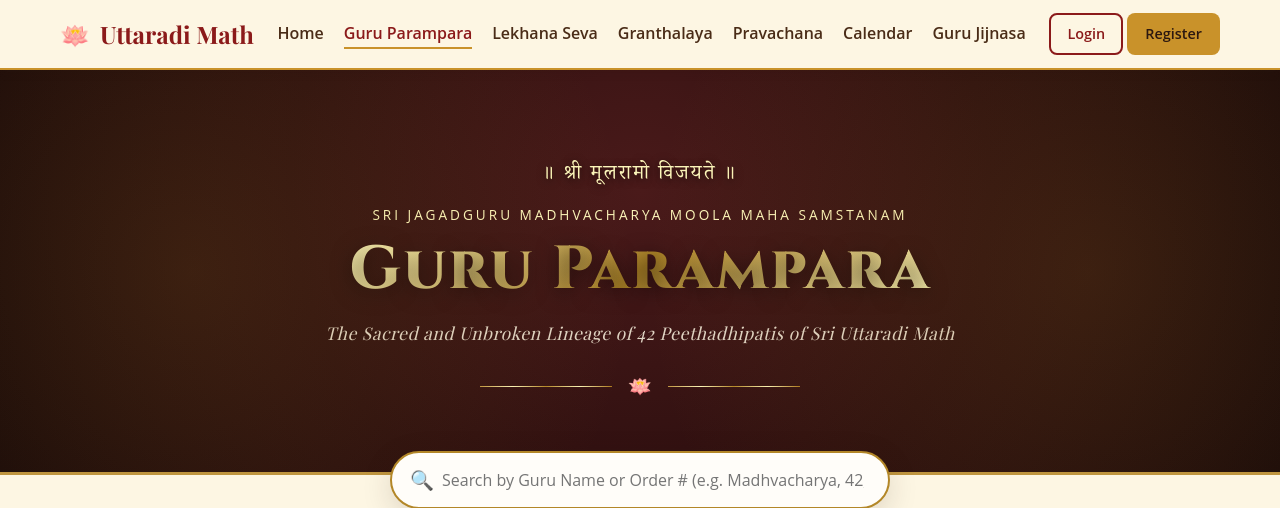
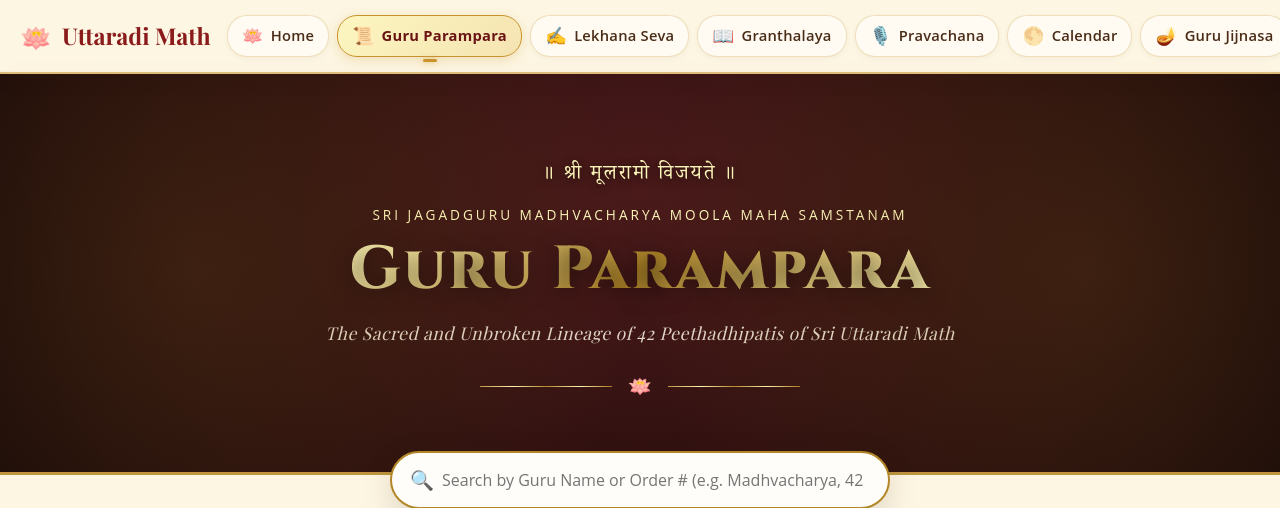
Before and after one commit to karthikvharihar-stack/Guru-Project, a Flask app: page /guru/ in a window 1280 px wide. Shown: the top 508 px of the page. Run offline with Flask 3, Linux system fonts and the light colour scheme; data that the repository does not hold is empty; some web fonts are replaced.

Commit message:
Creative sacred navbar: pill links, emoji icons, gold auth buttons; fix hero margin-top 74px

```diff
--- a/app/static/css/main.css
+++ b/app/static/css/main.css
@@ -119,23 +119,25 @@ h4 { font-size: 1.5rem; }
   margin-bottom: var(--spacing-4);
 }
 
-/* === NAVBAR === */
+/* === CREATIVE SACRED NAVBAR === */
 .navbar {
   position: fixed;
   top: 0;
   left: 0;
   right: 0;
   z-index: 1000;
-  background: var(--color-background);
-  border-bottom: 2px solid var(--color-gold);
-  height: 70px;
-  box-shadow: 0 2px 10px rgba(44,24,16,0.1);
+  background: rgba(253, 246, 227, 0.97);
+  backdrop-filter: blur(14px);
+  -webkit-backdrop-filter: blur(14px);
+  border-bottom: 2px solid rgba(201, 146, 42, 0.55);
+  height: 74px;
+  box-shadow: 0 4px 20px rgba(44, 24, 16, 0.08);
   transition: all 0.3s ease;
 }
 
 .navbar.scrolled {
-  background: rgba(253, 246, 227, 0.95);
-  backdrop-filter: blur(10px);
+  background: rgba(253, 246, 227, 0.98);
+  box-shadow: 0 6px 24px rgba(44, 24, 16, 0.12);
 }
 
 .navbar .container {
@@ -143,16 +145,26 @@ h4 { font-size: 1.5rem; }
   align-items: center;
   justify-content: space-between;
   height: 100%;
+  max-width: 1360px;
+  gap: 16px;
+  position: relative;
 }
 
 .navbar-brand {
   font-family: var(--font-serif);
-  font-size: 1.5rem;
+  font-size: 1.45rem;
   color: var(--color-primary);
-  font-weight: bold;
+  font-weight: 700;
   display: flex;
   align-items: center;
   gap: 10px;
+  text-decoration: none;
+  flex-shrink: 0;
+  transition: transform 0.25s ease;
+}
+
+.navbar-brand:hover {
+  transform: scale(1.02);
 }
 
 .navbar-brand img {
@@ -160,37 +172,141 @@ h4 { font-size: 1.5rem; }
   width: auto;
 }
 
+.navbar-logo-icon {
+  font-size: 1.6rem;
+}
+
+/* Nav links list - creative pills */
 .navbar-nav {
   display: flex;
   align-items: center;
-  gap: 20px;
+  gap: 8px;
+  list-style: none;
+  margin: 0;
+  padding: 0;
 }
 
-.navbar-nav a {
-  color: var(--color-secondary);
+/* Creative Nav Pill Links */
+.navbar-nav .nav-pill {
+  display: inline-flex;
+  align-items: center;
+  gap: 7px;
+  padding: 8px 14px;
+  border-radius: 20px;
+  color: #4A2C17;
   font-weight: 600;
-  font-size: 1rem;
+  font-size: 0.92rem;
+  letter-spacing: 0.25px;
+  text-decoration: none;
+  background: rgba(255, 255, 255, 0.55);
+  border: 1px solid rgba(201, 146, 42, 0.28);
+  box-shadow: 0 2px 6px rgba(44, 24, 16, 0.04);
+  transition: all 0.25s cubic-bezier(0.4, 0, 0.2, 1);
+  white-space: nowrap;
   position: relative;
-  padding: 5px 0;
 }
 
-.navbar-nav a:hover, .navbar-nav a.active {
-  color: var(--color-primary);
+.navbar-nav .nav-pill-icon {
+  font-size: 1.1rem;
+  line-height: 1;
+  display: inline-block;
+  transition: transform 0.25s ease;
 }
 
-.navbar-nav a::after {
+.navbar-nav .nav-pill-text {
+  position: relative;
+  z-index: 1;
+}
+
+/* Hover effect: soft gold pill background, slight lift, glowing border */
+.navbar-nav .nav-pill:hover {
+  color: #8B1A1A;
+  background: #FFFFFF;
+  border-color: #C9922A;
+  transform: translateY(-2px);
+  box-shadow: 0 4px 14px rgba(201, 146, 42, 0.22);
+}
+
+.navbar-nav .nav-pill:hover .nav-pill-icon {
+  transform: scale(1.22) rotate(-6deg);
+}
+
+/* Active State: radiant spiritual gold highlight */
+.navbar-nav .nav-pill.active {
+  color: #6B1414;
+  background: linear-gradient(135deg, rgba(252, 246, 186, 0.85) 0%, rgba(229, 193, 88, 0.35) 100%);
+  border: 1.5px solid #C9922A;
+  font-weight: 700;
+  box-shadow: 0 3px 12px rgba(201, 146, 42, 0.25);
+}
+
+.navbar-nav .nav-pill.active::after {
   content: '';
   position: absolute;
-  bottom: 0;
-  left: 0;
-  width: 0;
-  height: 2px;
-  background: var(--color-gold);
-  transition: width 0.3s ease;
+  bottom: -6px;
+  left: 50%;
+  transform: translateX(-50%);
+  width: 14px;
+  height: 3px;
+  background: #C9922A;
+  border-radius: 2px;
+  box-shadow: 0 0 6px rgba(201, 146, 42, 0.6);
 }
 
-.navbar-nav a:hover::after, .navbar-nav a.active::after {
-  width: 100%;
+/* Top-Right Auth Buttons */
+.navbar-auth {
+  display: flex;
+  align-items: center;
+  gap: 12px;
+  margin-left: auto;
+  flex-shrink: 0;
+}
+
+.btn-nav-login {
+  padding: 8px 20px;
+  border-radius: 24px;
+  font-size: 0.92rem;
+  font-weight: 600;
+  color: #8B1A1A;
+  background: #FFFFFF;
+  border: 1.5px solid #C9922A;
+  text-decoration: none;
+  box-shadow: 0 2px 8px rgba(44, 24, 16, 0.08);
+  transition: all 0.25s ease;
+  display: inline-flex;
+  align-items: center;
+  justify-content: center;
+}
+
+.btn-nav-login:hover {
+  background: #8B1A1A;
+  color: #FCF6BA;
+  border-color: #8B1A1A;
+  transform: translateY(-2px);
+  box-shadow: 0 4px 14px rgba(139, 26, 26, 0.25);
+}
+
+.btn-nav-register {
+  padding: 8px 22px;
+  border-radius: 24px;
+  font-size: 0.92rem;
+  font-weight: 700;
+  color: #2C1810;
+  background: linear-gradient(135deg, #FDF6BA 0%, #E5C158 50%, #C9922A 100%);
+  border: 1.5px solid #BF953F;
+  text-decoration: none;
+  box-shadow: 0 3px 12px rgba(201, 146, 42, 0.35);
+  transition: all 0.25s ease;
+  display: inline-flex;
+  align-items: center;
+  justify-content: center;
+}
+
+.btn-nav-register:hover {
+  background: linear-gradient(135deg, #FFFFFF 0%, #FCF6BA 50%, #E5C158 100%);
+  color: #1A0D08;
+  transform: translateY(-2px);
+  box-shadow: 0 6px 18px rgba(201, 146, 42, 0.5);
 }
 
 .hamburger {
--- a/app/templates/base.html
+++ b/app/templates/base.html
@@ -25,22 +25,57 @@
       {% endif %}
 
       <ul class="navbar-nav">
-        <li><a href="{{ url_for('main.index') }}">Home</a></li>
-        <li><a href="{{ url_for('guru.parampara') }}">Guru Parampara</a></li>
-        <li><a href="{{ url_for('lekhana.index') }}">Lekhana Seva</a></li>
-        <li><a href="{{ url_for('granthalaya.index') }}">Granthalaya</a></li>
-        <li><a href="{{ url_for('pravachana.index') }}">Pravachana</a></li>
-        <li><a href="{{ url_for('calendar_bp.index') }}">Calendar</a></li>
-        <li><a href="{{ url_for('jijnasa.index') }}">Guru Jijnasa</a></li>
+        <li>
+          <a href="{{ url_for('main.index') }}" class="nav-pill {% if request.path == '/' or request.endpoint == 'main.index' %}active{% endif %}">
+            <span class="nav-pill-icon">🪷</span>
+            <span class="nav-pill-text">Home</span>
+          </a>
+        </li>
+        <li>
+          <a href="{{ url_for('guru.parampara') }}" class="nav-pill {% if 'guru' in request.path %}active{% endif %}">
+            <span class="nav-pill-icon">📜</span>
+            <span class="nav-pill-text">Guru Parampara</span>
+          </a>
+        </li>
+        <li>
+          <a href="{{ url_for('lekhana.index') }}" class="nav-pill {% if 'lekhana' in request.path %}active{% endif %}">
+            <span class="nav-pill-icon">✍️</span>
+            <span class="nav-pill-text">Lekhana Seva</span>
+          </a>
+        </li>
+        <li>
+          <a href="{{ url_for('granthalaya.index') }}" class="nav-pill {% if 'granthalaya' in request.path %}active{% endif %}">
+            <span class="nav-pill-icon">📖</span>
+            <span class="nav-pill-text">Granthalaya</span>
+          </a>
+        </li>
+        <li>
+          <a href="{{ url_for('pravachana.index') }}" class="nav-pill {% if 'pravachana' in request.path %}active{% endif %}">
+            <span class="nav-pill-icon">🎙️</span>
+            <span class="nav-pill-text">Pravachana</span>
+          </a>
+        </li>
+        <li>
+          <a href="{{ url_for('calendar_bp.index') }}" class="nav-pill {% if 'calendar' in request.path %}active{% endif %}">
+            <span class="nav-pill-icon">🌕</span>
+            <span class="nav-pill-text">Calendar</span>
+          </a>
+        </li>
+        <li>
+          <a href="{{ url_for('jijnasa.index') }}" class="nav-pill {% if 'jijnasa' in request.path %}active{% endif %}">
+            <span class="nav-pill-icon">🪔</span>
+            <span class="nav-pill-text">Guru Jijnasa</span>
+          </a>
+        </li>
       </ul>
 
       <div class="navbar-auth">
         {% if current_user and current_user.is_authenticated %}
-          <a href="{{ url_for('seva.dashboard') }}" class="btn btn-outline" style="padding: 7px 16px; font-size: 0.9rem;">My Seva</a>
-          <a href="{{ url_for('auth.logout') }}" class="btn btn-primary" style="padding: 7px 16px; font-size: 0.9rem;">Logout</a>
+          <a href="{{ url_for('seva.dashboard') }}" class="btn btn-nav-login">My Seva</a>
+          <a href="{{ url_for('auth.logout') }}" class="btn btn-nav-register">Logout</a>
         {% else %}
-          <a href="{{ url_for('auth.login') }}" class="btn btn-outline" style="padding: 7px 16px; font-size: 0.9rem;">Login</a>
-          <a href="{{ url_for('auth.register') }}" class="btn btn-gold" style="padding: 7px 16px; font-size: 0.9rem;">Register</a>
+          <a href="{{ url_for('auth.login') }}" class="btn btn-nav-login">Login</a>
+          <a href="{{ url_for('auth.register') }}" class="btn btn-nav-register">Register</a>
         {% endif %}
       </div>
 
@@ -51,20 +86,36 @@
   </nav>
 
   <div class="mobile-nav" id="mobile-menu">
-    <a href="{{ url_for('main.index') }}">Home</a>
-    <a href="{{ url_for('guru.parampara') }}">Guru Parampara</a>
-    <a href="{{ url_for('lekhana.index') }}">Lekhana Seva</a>
-    <a href="{{ url_for('granthalaya.index') }}">Granthalaya</a>
-    <a href="{{ url_for('pravachana.index') }}">Pravachana</a>
-    <a href="{{ url_for('calendar_bp.index') }}">Calendar</a>
-    <a href="{{ url_for('jijnasa.index') }}">Guru Jijnasa</a>
-    {% if current_user and current_user.is_authenticated %}
-      <a href="{{ url_for('seva.dashboard') }}">My Seva</a>
-      <a href="{{ url_for('auth.logout') }}">Logout</a>
-    {% else %}
-      <a href="{{ url_for('auth.login') }}">Login</a>
-      <a href="{{ url_for('auth.register') }}">Register</a>
-    {% endif %}
+    <a href="{{ url_for('main.index') }}" class="{% if request.path == '/' or request.endpoint == 'main.index' %}active{% endif %}">
+      <span class="nav-pill-icon">🪷</span> Home
+    </a>
+    <a href="{{ url_for('guru.parampara') }}" class="{% if 'guru' in request.path %}active{% endif %}">
+      <span class="nav-pill-icon">📜</span> Guru Parampara
+    </a>
+    <a href="{{ url_for('lekhana.index') }}" class="{% if 'lekhana' in request.path %}active{% endif %}">
+      <span class="nav-pill-icon">✍️</span> Lekhana Seva
+    </a>
+    <a href="{{ url_for('granthalaya.index') }}" class="{% if 'granthalaya' in request.path %}active{% endif %}">
+      <span class="nav-pill-icon">📖</span> Granthalaya
+    </a>
+    <a href="{{ url_for('pravachana.index') }}" class="{% if 'pravachana' in request.path %}active{% endif %}">
+      <span class="nav-pill-icon">🎙️</span> Pravachana
+    </a>
+    <a href="{{ url_for('calendar_bp.index') }}" class="{% if 'calendar' in request.path %}active{% endif %}">
+      <span class="nav-pill-icon">🌕</span> Calendar
+    </a>
+    <a href="{{ url_for('jijnasa.index') }}" class="{% if 'jijnasa' in request.path %}active{% endif %}">
+      <span class="nav-pill-icon">🪔</span> Guru Jijnasa
+    </a>
+    <div style="display:flex; gap:10px; margin-top:10px; padding-top:12px; border-top:1px solid rgba(201,146,42,0.3);">
+      {% if current_user and current_user.is_authenticated %}
+        <a href="{{ url_for('seva.dashboard') }}" class="btn btn-nav-login" style="flex:1; text-align:center;">My Seva</a>
+        <a href="{{ url_for('auth.logout') }}" class="btn btn-nav-register" style="flex:1; text-align:center;">Logout</a>
+      {% else %}
+        <a href="{{ url_for('auth.login') }}" class="btn btn-nav-login" style="flex:1; text-align:center;">Login</a>
+        <a href="{{ url_for('auth.register') }}" class="btn btn-nav-register" style="flex:1; text-align:center;">Register</a>
+      {% endif %}
+    </div>
   </div>
 
   {% with messages = get_flashed_messages(with_categories=True) %}
--- a/app/templates/index.html
+++ b/app/templates/index.html
@@ -10,7 +10,7 @@
       min-height: 92vh;
       background: linear-gradient(160deg, #2C1810 0%, #4A2C17 40%, #6B1414 80%, #8B1A1A 100%);
       display: flex; align-items: center; justify-content: center;
-      position: relative; overflow: hidden; margin-top: 70px;
+      position: relative; overflow: hidden; margin-top: 74px;
     }
     .hero::before {
       content: '';
```
Also changed, not shown: other parts of app/static/css/main.css (+25 -25 lines).
